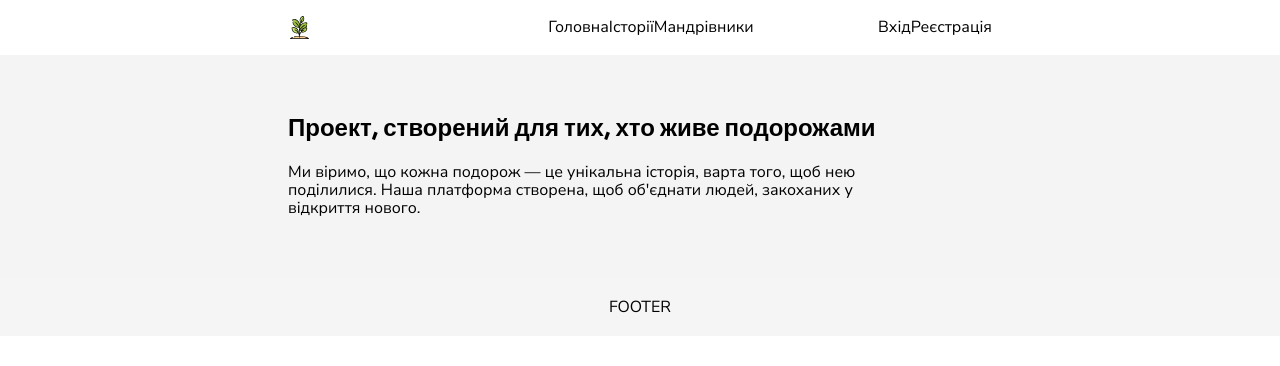
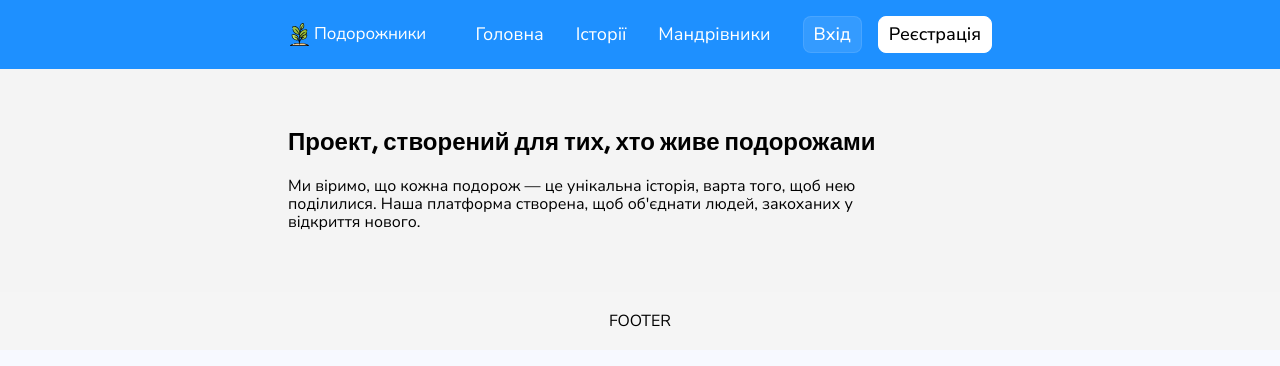
Before and after one commit to Vidiborets0012/podorozhnyky, a Next.js app: page / in a window 1280 px wide. Shown: the top 366 px of the page. Built offline with nearby package versions, Linux system fonts and the light colour scheme.

Commit message:
add desktop header (guest state)

```diff
--- a/app/globals.css
+++ b/app/globals.css
@@ -44,6 +44,7 @@ address {
 
 body {
   font-family: var(--font-nunito), sans-serif;
+  background-color: #f7f9ff;
 }
 
 /* *,
--- /dev/null
+++ b/components/auth/AuthActions/AuthActions.module.css
@@ -0,0 +1,34 @@
+.actionsList {
+  display: flex;
+  align-items: center;
+  gap: 16px;
+}
+
+.actionsLink {
+  display: inline-flex;
+  align-items: center;
+  justify-content: center;
+
+  padding: 4px 10px;
+  border-radius: 8px;
+
+  font-family: var(--font-nunito);
+  font-weight: 500;
+  font-size: 18px;
+  line-height: 1.5;
+
+  transition: all 0.2s ease;
+}
+
+/* variants */
+.transparent {
+  background: rgba(255, 255, 255, 0.1);
+  color: #fff;
+  border: 1px solid rgba(255, 255, 255, 0.1);
+}
+
+.white {
+  background: #fff;
+  color: #000;
+  border: 1px solid #fff;
+}
--- /dev/null
+++ b/components/auth/AuthActions/AuthActions.tsx
@@ -0,0 +1,26 @@
+import Link from 'next/link';
+import clsx from 'clsx';
+import styles from './AuthActions.module.css';
+
+export function AuthActions() {
+  return (
+    <ul className={styles.actionsList}>
+      <li className={styles.actionsItem}>
+        <Link
+          href="/auth/login"
+          className={clsx(styles.actionsLink, styles.transparent)}
+        >
+          Вхід
+        </Link>
+      </li>
+      <li className={styles.actionsItem}>
+        <Link
+          href="/auth/register"
+          className={clsx(styles.actionsLink, styles.white)}
+        >
+          Реєстрація
+        </Link>
+      </li>
+    </ul>
+  );
+}
--- a/components/layout/Header/Header.module.css
+++ b/components/layout/Header/Header.module.css
@@ -1,10 +1,17 @@
 .header {
   padding: 16px 0;
-  background-color: transparent;
+  /* background-color: transparent; */
+  background-color: dodgerblue;
 }
 
-.inner {
+.headerInner {
   display: flex;
   justify-content: space-between;
   align-items: center;
 }
+
+.headerContet {
+  display: flex;
+  align-items: center;
+  gap: 32px;
+}
--- a/components/layout/Header/Header.tsx
+++ b/components/layout/Header/Header.tsx
@@ -1,41 +1,19 @@
-'use client';
-
-import Link from 'next/link';
 import { Container } from '@/components/ui/Container/Container';
 import Logo from '@/components/ui/Logo/Logo';
+import { MainNav } from '@/components/navigation/MainNav/MainNav';
+import { AuthActions } from '@/components/auth/AuthActions/AuthActions';
 import styles from './Header.module.css';
 
 export default function Header() {
-  const isAuth = false; // тимчасово
-
   return (
     <header className={styles.header}>
       <Container>
-        <div className={styles.inner}>
-          {/* Logo */}
-          {/* <Link href="/" className={styles.logo}>
-            🌿 Подорожники
-          </Link> */}
+        <div className={styles.headerInner}>
           <Logo />
-
-          {/* Navigation */}
-          <nav className={styles.nav}>
-            <Link href="/">Головна</Link>
-            <Link href="/stories">Історії</Link>
-            <Link href="/travelers">Мандрівники</Link>
-          </nav>
-
-          {/* Auth buttons */}
-          {!isAuth && (
-            <div className={styles.auth}>
-              <Link href="/auth/login" className={styles.login}>
-                Вхід
-              </Link>
-              <Link href="/auth/register" className={styles.register}>
-                Реєстрація
-              </Link>
-            </div>
-          )}
+          <div className={styles.headerContet}>
+            <MainNav />
+            <AuthActions />
+          </div>
         </div>
       </Container>
     </header>
--- /dev/null
+++ b/components/navigation/MainNav/MainNav.module.css
@@ -0,0 +1,10 @@
+.navList {
+  display: flex;
+  align-items: center;
+  gap: 32px;
+  /* margin-left: auto; */
+  font-weight: 400;
+  font-size: 18px;
+  line-height: 1.5;
+  color: #fff;
+}
--- /dev/null
+++ b/components/navigation/MainNav/MainNav.tsx
@@ -0,0 +1,20 @@
+import Link from 'next/link';
+import styles from './MainNav.module.css';
+
+export function MainNav() {
+  return (
+    <nav className={styles.nav}>
+      <ul className={styles.navList}>
+        <li className={styles.navItem}>
+          <Link href="/">Головна</Link>
+        </li>
+        <li className={styles.navItem}>
+          <Link href="/stories">Історії</Link>
+        </li>
+        <li className={styles.navItem}>
+          <Link href="/travelers">Мандрівники</Link>
+        </li>
+      </ul>
+    </nav>
+  );
+}
--- a/components/ui/Logo/Logo.module.css
+++ b/components/ui/Logo/Logo.module.css
@@ -1,7 +1,7 @@
 .logo {
   display: flex;
   align-items: center;
-  gap: 8px;
+  gap: 3px;
 }
 
 .logo svg {
@@ -10,7 +10,7 @@
 }
 
 .text {
-  font-family: var(--font-sora);
+  font-family: var(--font-nunito);
   font-weight: 400;
   font-size: 17px;
   line-height: 1.1;
--- a/package.json
+++ b/package.json
@@ -10,6 +10,7 @@
     "format": "prettier --write ."
   },
   "dependencies": {
+    "clsx": "^2.1.1",
     "modern-normalize": "^3.0.1",
     "next": "16.1.6",
     "react": "19.2.3",
```
Also changed, not shown: 1 other file (tests, documents, lock files or other folders).
